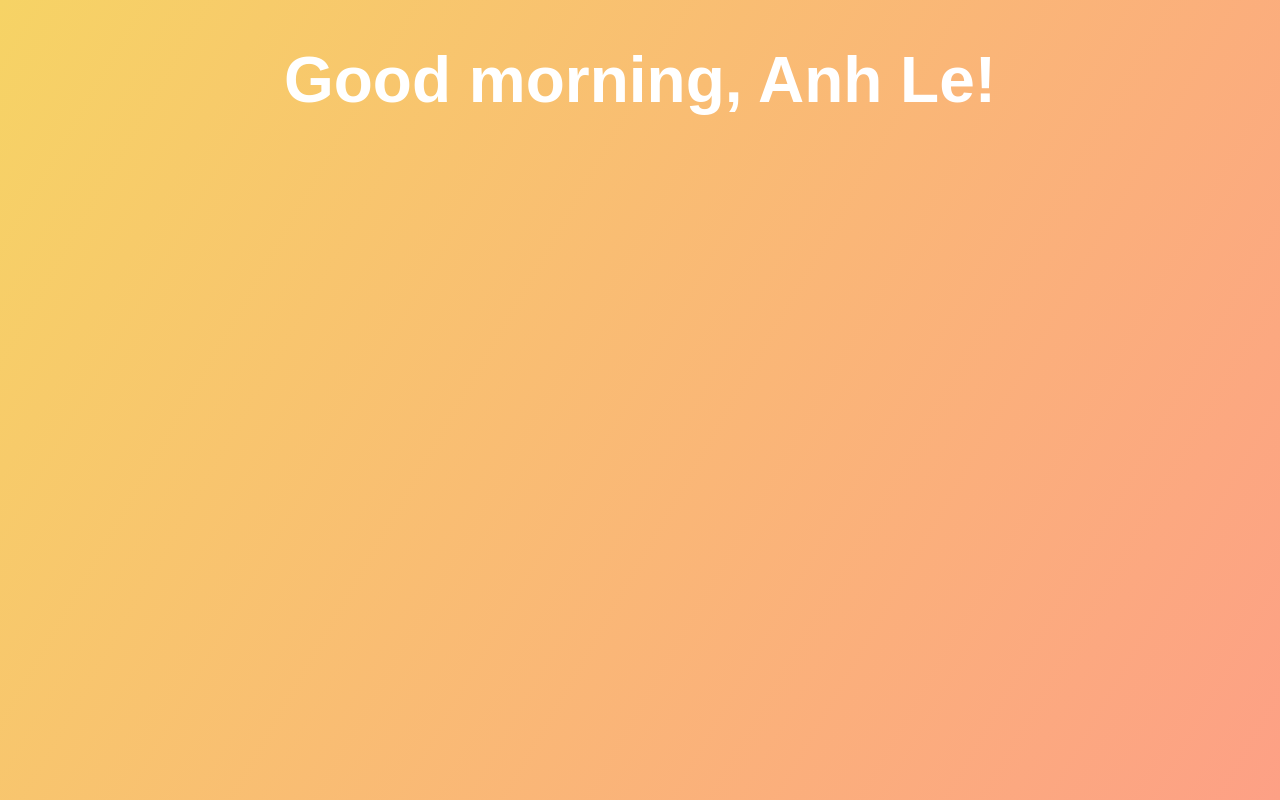
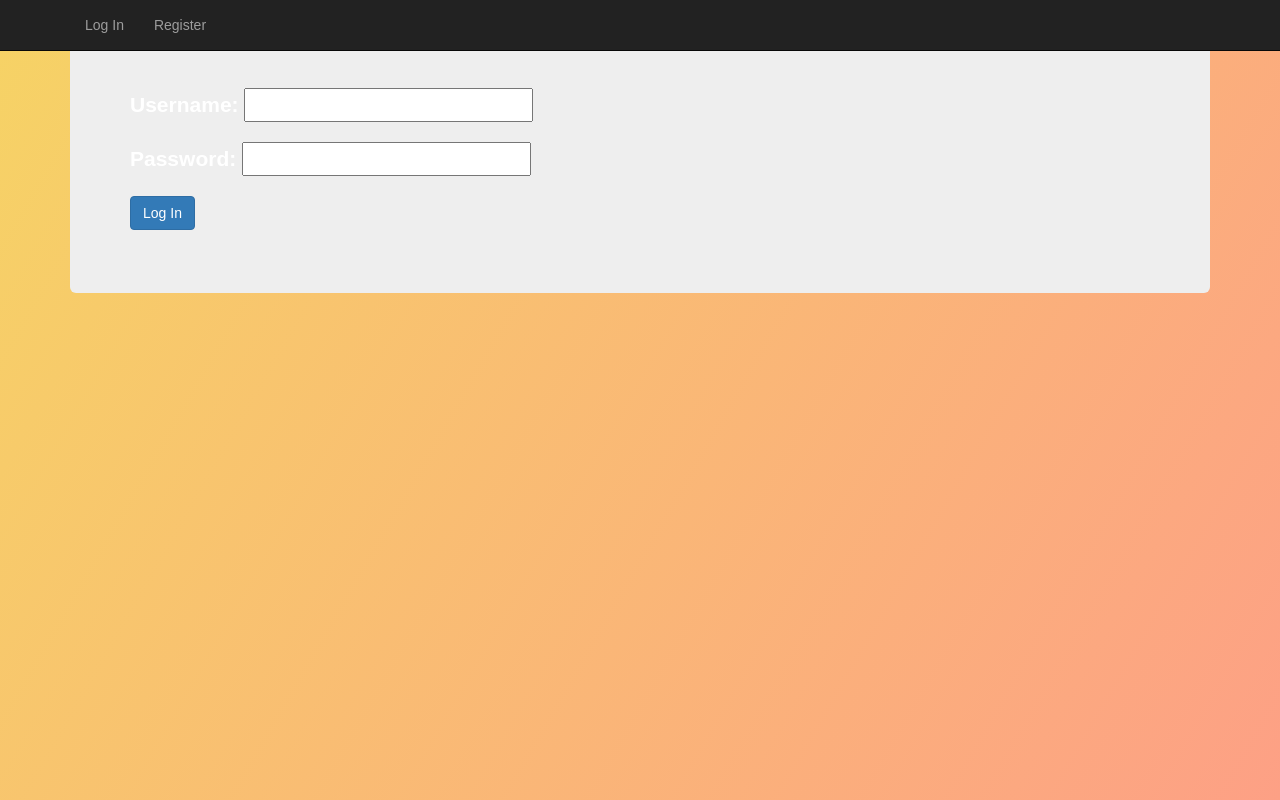
Before and after one commit to anhvqle/React_Development, a React (Create React App) app in the folder client/: page / in a window 1280 px wide. Built offline with nearby package versions, Linux system fonts and the light colour scheme.

Commit message:
client login page

```diff
--- a/client/public/index.html
+++ b/client/public/index.html
@@ -2,19 +2,14 @@
 <html lang="en">
   <head>
     <meta charset="utf-8" />
-    <link rel="icon" href="%PUBLIC_URL%/favicon.ico" />
-    <meta name="viewport" content="width=device-width, initial-scale=1" />
-    <meta name="theme-color" content="#000000" />
-    <meta
-      name="description"
-      content="Web site created using create-react-app"
-    />
-    <link rel="apple-touch-icon" href="%PUBLIC_URL%/logo192.png" />
-    <link rel="manifest" href="%PUBLIC_URL%/manifest.json" />
+    <link rel="stylesheet" href="https://maxcdn.bootstrapcdn.com/bootstrap/3.3.7/css/bootstrap.min.css"
+    integrity="sha384-BVYiiSIFeK1dGmJRAkycuHAHRg32OmUcww7on3RYdg4Va+PmSTsz/K68vbdEjh4u" crossorigin="anonymous">
     <title>React App</title>
   </head>
   <body>
     <noscript>You need to enable JavaScript to run this app.</noscript>
-    <div id="root"></div>
+    <div id="navbar"></div>
+    <br><br>
+    <div class="container" id="root"></div>
   </body>
 </html>
--- a/client/src/App.js
+++ b/client/src/App.js
@@ -1,24 +1,13 @@
 import './App.css';
 
 function App() {
-  let name = "Anh Le";
-  const date = new Date();
-  let time = date.getHours() % 12;
-  let timeOfDay = "";
-  if(time < 12){
-    timeOfDay = "morning";
-  }
-  else if(time >= 12 && time < 18){
-    timeOfDay = "afternoon";
-  }
-  else{
-    timeOfDay = "night";
-  }
   return (
-    <div className="App">
-      <header>
-        <h1>Good {timeOfDay}, {name}!</h1>
-      </header>
+    <div className="jumbotron">
+      <p><label>Username: <input type="text" name="username" id="username" required></input></label></p>
+      <p><label>Password: <input type="password" name="password" id="password" required></input></label></p>
+      <p><input class="btn btn-primary" type="submit" name="login" value="Log In" id="login_btn"></input></p>
+      <p id="login_message"></p>
+      <p id="logout"><input class="btn btn-primary" type="submit" style={{display:"none"}} name="logout" value="Logout" id="logout_btn"></input></p>
     </div>
   );
 }
--- /dev/null
+++ b/client/src/Navbar.js
@@ -0,0 +1,14 @@
+function Navbar() {
+    return (
+        <nav class="navbar navbar-default navfont navbar-inverse navbar-fixed-top">
+            <div class="container">
+                <div class="navbar-header">
+                    <ul class="nav navbar-nav"><li><a class="navbar-link" href="/login">Log In</a></li></ul>
+                    <ul class="nav navbar-nav"><li><a class="navbar-link" href="/register">Register</a></li></ul>
+                </div>
+            </div>
+        </nav>
+    );
+  }
+
+  export default Navbar;
--- a/client/src/index.js
+++ b/client/src/index.js
@@ -2,6 +2,7 @@ import React from 'react';
 import ReactDOM from 'react-dom';
 import './index.css';
 import App from './App';
+import Navbar from './Navbar';
 import reportWebVitals from './reportWebVitals';
 
 ReactDOM.render(
@@ -11,6 +12,13 @@ ReactDOM.render(
   document.getElementById('root')
 );
 
+ReactDOM.render(
+  <React.StrictMode>
+    <Navbar />
+  </React.StrictMode>,
+  document.getElementById('navbar')
+);
+
 // If you want to start measuring performance in your app, pass a function
 // to log results (for example: reportWebVitals(console.log))
 // or send to an analytics endpoint. Learn more: https://bit.ly/CRA-vitals
```
